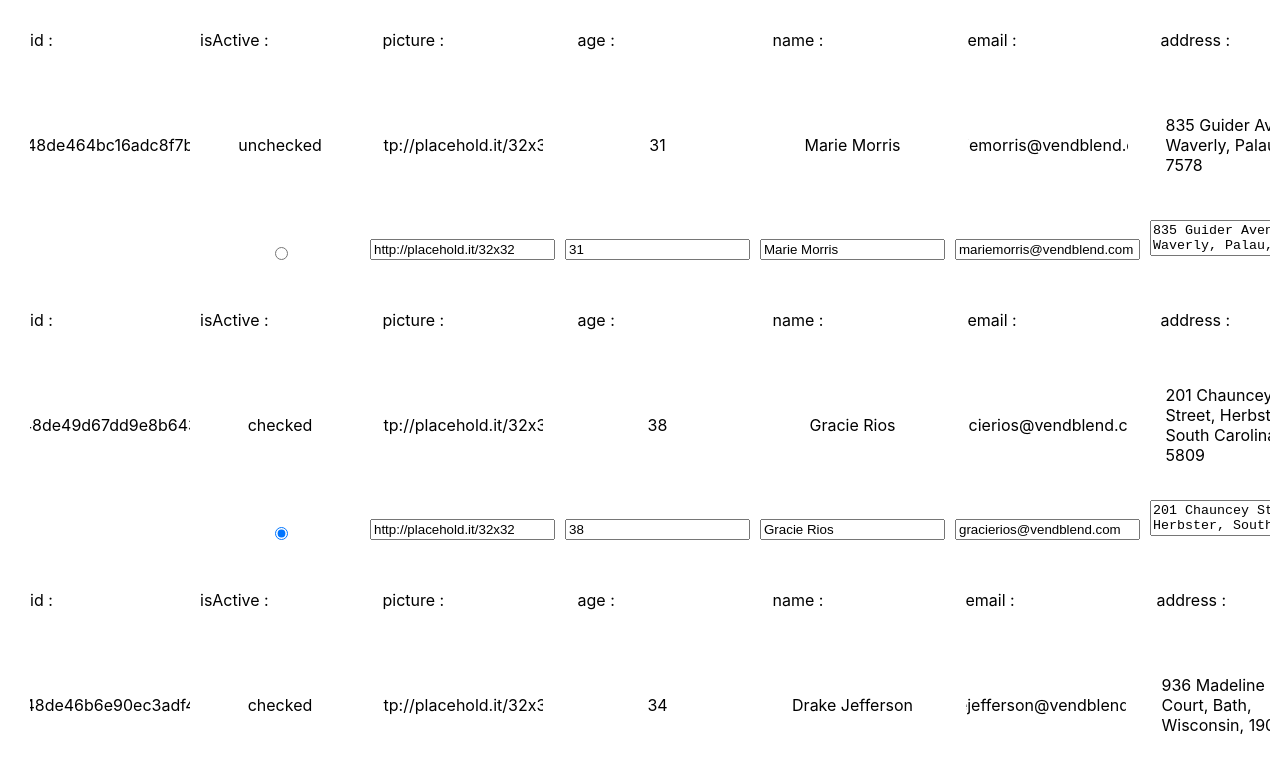
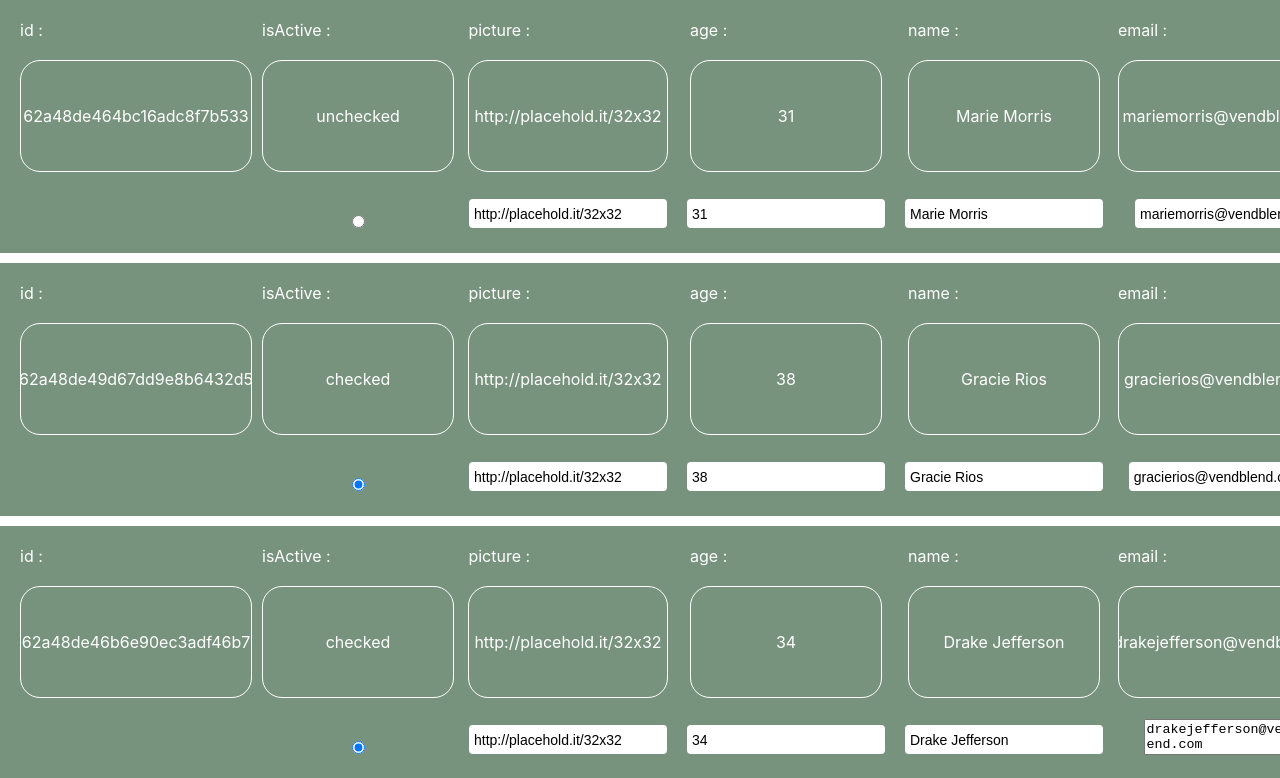
Before and after one commit to nemanja-jokic/fc-test, a React (Create React App) app: page / in a window 1280 px wide. Shown: the top 778 px of the page. Built offline with nearby package versions, Linux system fonts and the light colour scheme.

Commit message:
UI improvements

```diff
--- a/src/App.css
+++ b/src/App.css
@@ -1,11 +1,17 @@
-.App {
-  text-align: center;
+
+input {
+  margin: 5px;
+  border-radius: 4px;
+  padding: 7px 12px 6px 5px;
+  font-size: 14px;
+  outline: none;
+  color: black;
+  border: unset !important;
+}
+input::placeholder {
+  color: black;
 }
 
-.App-logo {
-  height: 40vmin;
-  pointer-events: none;
-}
 
 @media (prefers-reduced-motion: no-preference) {
   .App-logo {
@@ -13,20 +19,7 @@
   }
 }
 
-.App-header {
-  background-color: #282c34;
-  min-height: 100vh;
-  display: flex;
-  flex-direction: column;
-  align-items: center;
-  justify-content: center;
-  font-size: calc(10px + 2vmin);
-  color: white;
-}
 
-.App-link {
-  color: #61dafb;
-}
 
 @keyframes App-logo-spin {
   from {
--- a/src/App.tsx
+++ b/src/App.tsx
@@ -1,5 +1,6 @@
 import React, { useReducer, useState, useEffect } from 'react';
 import InfiniteScroll from 'react-infinite-scroll-component';
+import './App.css'
 
 // Components
 import Group from './components/Group';
--- a/src/components/Field.tsx
+++ b/src/components/Field.tsx
@@ -17,7 +17,6 @@ function Field({
 } : FieldProps) {
     const [typeGuard, setTypeGuard] = useState(value)
     const [radioBottonState, setRadioBottonState] = useState(false)
-    console.log(setTypeGuard)
 
     const  whatTargetValueshouldBeUsed = ( e: { target: { id: string; checked: any; value: any } } ) => {
         setRadioBottonState(!radioBottonState)
@@ -105,11 +104,14 @@ function Field({
 
     return (
         <div style={{ marginRight:10, display: 'flex',alignItems: 'center', justifyContent: 'space-between', flexDirection: 'column'}}>
-            {typeof value !== 'object' && <div style={{marginBottom: 20}}>
-                <div style={{minHeight: 60}}>{`${field} :`}  </div>
+            {
+                typeof value !== 'object' && <div style={{marginBottom: 20}}>
+                    <div style={{marginBottom: 20}}>{`${field} :`}  </div>
                     <div style={{
-                    maxWidth: 300,
-                    width:150,
+                        maxWidth: 220,
+                        minWidth: 180,
+                        border: '1px solid white',
+                        borderRadius: 20,
                         height:100,
                         overflowY: 'auto',
                         display: 'flex',
@@ -117,7 +119,8 @@ function Field({
                         justifyContent: 'center',
                         padding: 5,
                     }}>{renderValue()}</div>
-            </div>}
+                </div>
+            }
 
             <div>{generateInputField()}</div>
         </div>
--- a/src/components/Group.tsx
+++ b/src/components/Group.tsx
@@ -12,12 +12,16 @@ interface GroupProps {
 function Group({ group, onChangeGroup, index } : GroupProps) {
     // console.log(`group- ${index}`)
     return (
-        <div style={{
-            display: 'flex',
-            padding:20,
-            margin:10,
-            overflowX: 'scroll',
-        }}>
+        <div
+            style={{
+                display: 'flex',
+                padding:20,
+                marginBottom: 10,
+                backgroundColor: '#78937d',
+                color: 'white',
+                overflowX: 'scroll',
+            }}
+        >
             {
                 Object.entries(group).map(([field,value], indx) => <React.Fragment key={`group-${index}-field${indx}`}>
                     <Field
```
Lines whose indentation alone changed are shown as unchanged.
